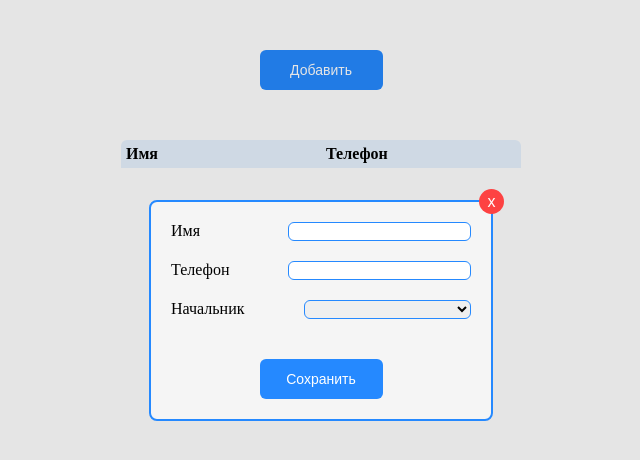
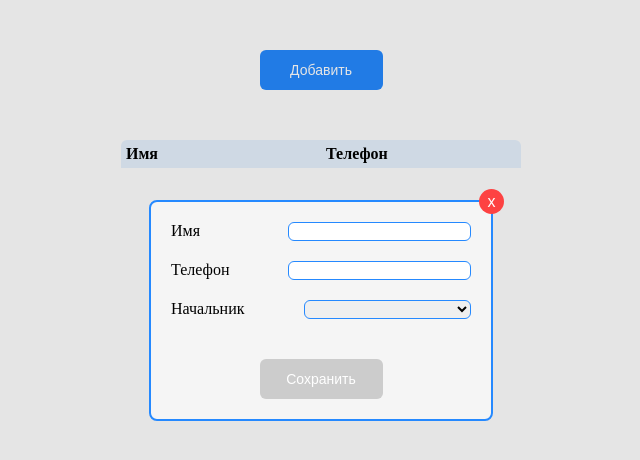
Before and after one commit to Dmitbd/vue-table-test, a Vue app: page / in a window 1280 px wide. Both pictures are taken after a click on the button "Добавить". Shown: the top 460 px of the page, without its empty margins (319-959 px from the left). Built offline with nearby package versions, Linux system fonts and the light colour scheme.

Commit message:
add valid & add SaveButton logic

```diff
--- /dev/null
+++ b/src/components/ErrorMessage.vue
@@ -0,0 +1,28 @@
+<template>
+  <div v-if="hasError" class="error-message">{{ errorMessage }}</div>
+</template>
+
+<script>
+export default {
+  props: {
+    hasError: {
+      type: Boolean,
+      required: true
+    },
+    errorMessage: {
+      type: String,
+      required: true
+    }
+  }
+}
+</script>
+
+<style>
+.error-message {
+  color: #e53935;
+  position: absolute;
+  top: 20px;
+  left: 135px;
+  font-size: 14px;
+}
+</style>
--- a/src/components/Modal.vue
+++ b/src/components/Modal.vue
@@ -3,11 +3,13 @@
     <div class="modal">
       <div class="input-container">
         <p class="input-text">Имя</p>
-        <TextInput v-model="name"></TextInput>
+        <TextInput v-model="name" @input="handleNameInput"></TextInput>
+        <ErrorMessage :has-error="isNameInvalid" error-message="Мин. длина 2 символа"></ErrorMessage>
       </div>
       <div class="input-container">
         <p class="input-text">Телефон</p>
-        <PhoneInput v-model="phone"></PhoneInput>
+        <PhoneInput v-model="phone" @input="handlePhoneInput"></PhoneInput>
+        <ErrorMessage :has-error="isPhoneInvalid" error-message="Мин. длина 11 символов"></ErrorMessage>
       </div>
       <div class="input-container">
         <p class="input-text">Начальник</p>
@@ -16,7 +18,7 @@
           <option v-for="item in tableData" :key="item.id" :value="item.id">{{ item.name }}</option>
         </select>
       </div>
-      <button class="save-button" @click="saveData">Сохранить</button>
+      <SaveButton :disabled="isSaveButtonDisabled || isFieldsEmpty" @click="saveData">Сохранить</SaveButton>
       <button class="close-button" @click="closeModal">x</button>
     </div>
   </div>
@@ -24,21 +26,25 @@
 
 <script>
 import TextInput from './TextInput.vue'
-import HponeInput from './PhoneInput.vue'
 import PhoneInput from './PhoneInput.vue'
+import ErrorMessage from './ErrorMessage.vue'
+import SaveButton from './SaveButton.vue'
 
 export default {
   data() {
     return {
       name: '',
       phone: '',
-      selectedItem: ''
+      selectedItem: '',
+      isNameInputStarted: false,
+      isPhoneInputStarted: false
     }
   },
   components: {
     TextInput,
-    HponeInput,
-    PhoneInput
+    PhoneInput,
+    ErrorMessage,
+    SaveButton
   },
   props: {
     tableData: {
@@ -46,12 +52,26 @@ export default {
       default: () => []
     }
   },
+  computed: {
+    isPhoneInvalid() {
+      return this.isPhoneInputStarted && this.phone.length < 16;
+    },
+    isNameInvalid() {
+      return this.isNameInputStarted && this.name.length < 2;
+    },
+    isSaveButtonDisabled() {
+      return this.isPhoneInvalid || this.isNameInvalid;
+    },
+    isFieldsEmpty() {
+      return this.name.length === 0 || this.phone.length === 0;
+    }
+  },
   methods: {
     saveData() {
       const newItem = {
         id: Math.random().toString(),
         name: this.name,
-        phone: this.phone, // Используйте значение this.phone, полученное через v-model
+        phone: this.phone,
         nestedItems: []
       }
 
@@ -67,6 +87,12 @@ export default {
     },
     closeModal() {
       this.$emit('close');
+    },
+    handlePhoneInput() {
+      this.isPhoneInputStarted = true;
+    },
+    handleNameInput() {
+      this.isNameInputStarted = true;
     }
   }
 }
@@ -95,6 +121,7 @@ export default {
 }
 
 .input-container {
+  position: relative;
   display: flex;
   justify-content: space-between;
   margin-bottom: 20px;
@@ -105,15 +132,6 @@ export default {
   margin: 0;
 }
 
-.input {
-  border-radius: 6px;
-  border: 1px solid #2589FF;
-}
-
-input:focus {
-  outline: none;
-}
-
 .select {
   width: 167px;
   border-radius: 6px;
@@ -122,24 +140,6 @@ input:focus {
 
 select:focus {
   outline: none;
-}
-
-.save-button {
-  padding: 10px 20px;
-  width: 123px;
-  height: 40px;
-  background-color: #2589FF;
-  color: white;
-  border: none;
-  border-radius: 6px;
-  font-size: 14px;
-  cursor: pointer;
-  transition: background-color 0.3s ease;
-  margin: 20px auto 0 auto;
-}
-
-.save-button:hover {
-  background-color: rgba(51, 146, 254, 0.876);
 }
 
 .close-button {
--- a/src/components/PhoneInput.vue
+++ b/src/components/PhoneInput.vue
@@ -38,3 +38,14 @@ export default {
   }
 };
 </script>
+
+<style scoped>
+.input {
+  border-radius: 6px;
+  border: 1px solid #2589FF;
+}
+
+input:focus {
+  outline: none;
+}
+</style>
--- /dev/null
+++ b/src/components/SaveButton.vue
@@ -0,0 +1,60 @@
+<template>
+  <button :class="buttonClasses" :disabled="isDisabled" @click="handleClick">
+    <slot></slot>
+  </button>
+</template>
+
+<script>
+export default {
+  props: {
+    disabled: {
+      type: Boolean,
+      default: false
+    }
+  },
+  computed: {
+    buttonClasses() {
+      return {
+        'save-button': true,
+        'disabled-button': this.isDisabled,
+        'active-button': !this.isDisabled
+      };
+    },
+    isDisabled() {
+      return this.disabled;
+    }
+  },
+  methods: {
+    handleClick() {
+      if (!this.isDisabled) {
+        this.$emit('click');
+      }
+    }
+  }
+}
+</script>
+
+<style scoped>
+.save-button {
+  padding: 10px 20px;
+  width: 123px;
+  height: 40px;
+  background-color: #2589FF;
+  color: white;
+  border: none;
+  border-radius: 6px;
+  font-size: 14px;
+  cursor: pointer;
+  transition: background-color 0.3s ease;
+  margin: 20px auto 0 auto;
+}
+
+.active-button:hover {
+  background-color: rgba(51, 146, 254, 0.876);
+}
+
+.disabled-button {
+  background-color: #ccc;
+  cursor: not-allowed;
+}
+</style>
--- a/src/components/TextInput.vue
+++ b/src/components/TextInput.vue
@@ -11,6 +11,7 @@ export default {
   },
   methods: {
     formatInput() {
+      // делает первый символ заглавным, остальные строчными
       const formatted = this.formattedName.charAt(0).toUpperCase() +
         this.formattedName.slice(1).toLowerCase();
       this.formattedName = formatted.replace(/[^a-zA-Zа-яА-ЯёЁ]/g, '');
@@ -25,4 +26,8 @@ export default {
   border-radius: 6px;
   border: 1px solid #2589FF;
 }
+
+input:focus {
+  outline: none;
+}
 </style>
```
Lines whose indentation alone changed are shown as unchanged.
